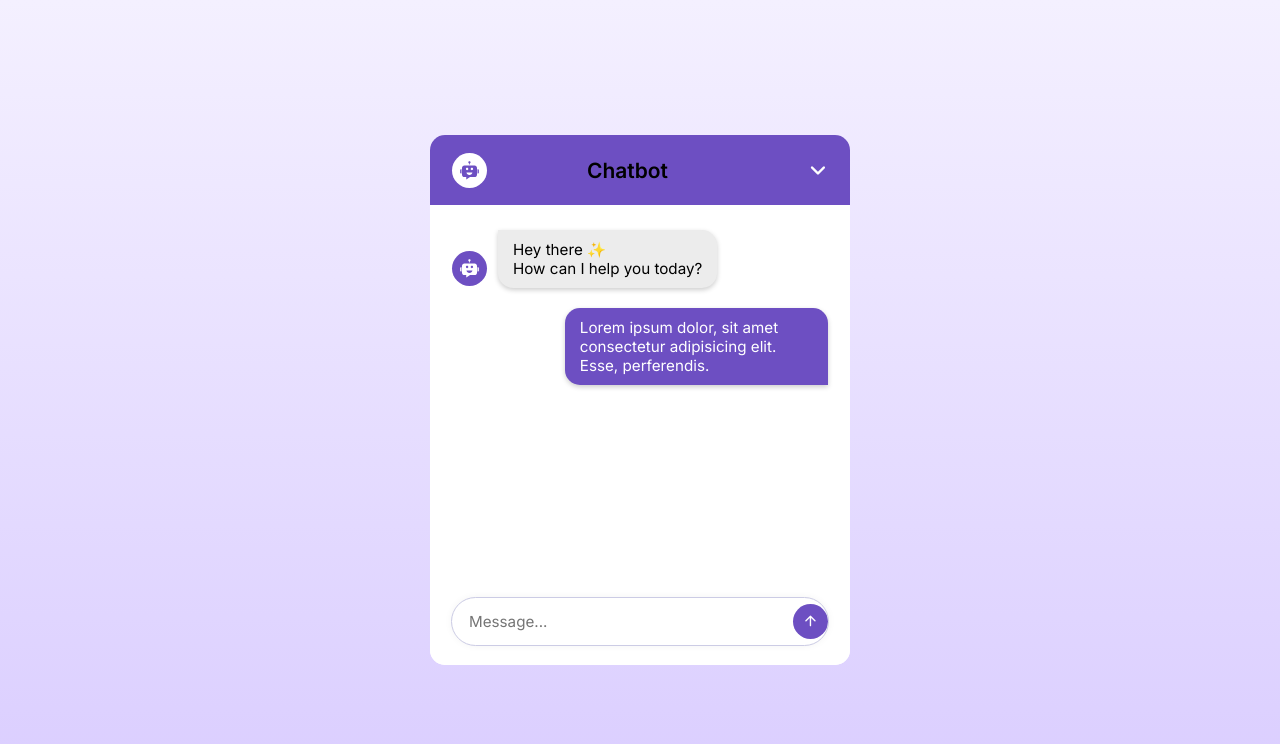
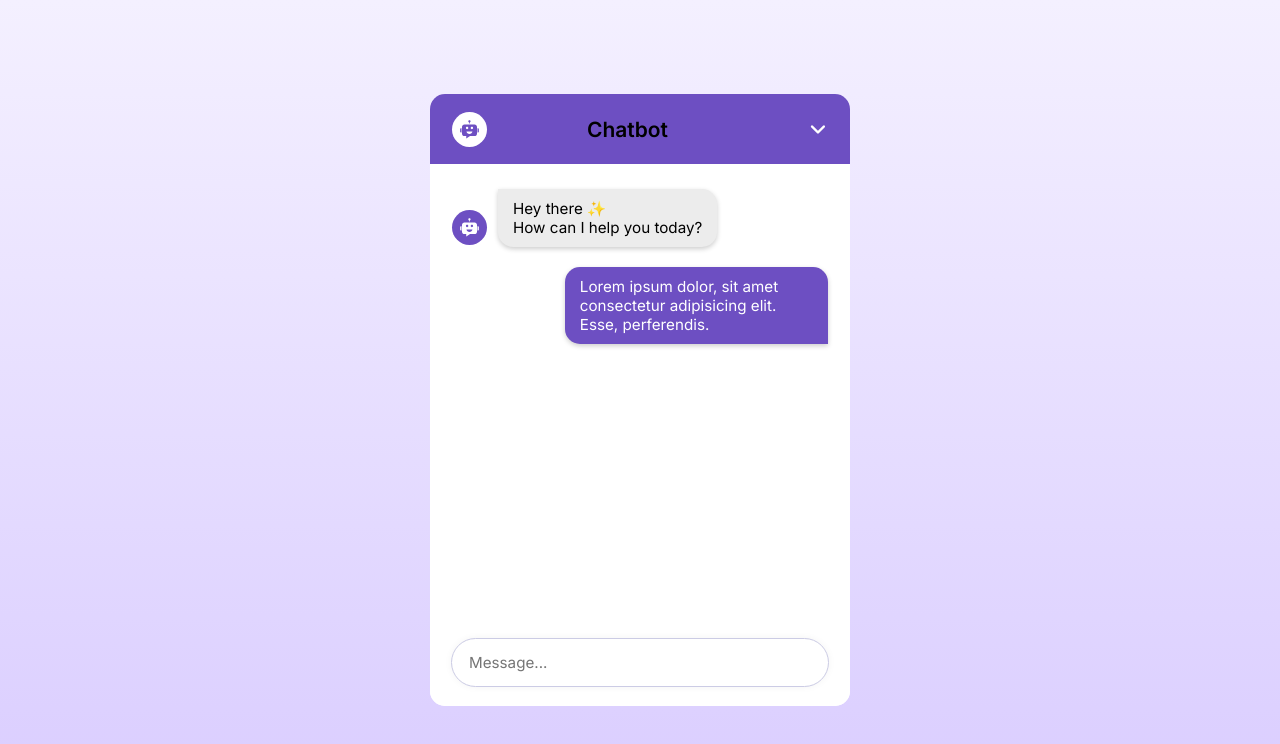
Before and after one commit to Vikash21s/Chatbot, a React (Vite) app: page / in a window 1280 px wide. Shown: the top 744 px of the page. Built offline with nearby package versions, Linux system fonts and the light colour scheme.

Commit message:
fix send button

```diff
--- a/src/index.css
+++ b/src/index.css
@@ -80,6 +80,7 @@ body {
   flex-direction: column;
   gap: 20px;
   height: 460px;
+  margin-bottom: 82px;
   overflow-y: auto;
   padding: 25px 22px;
 }
@@ -169,12 +170,13 @@ body {
   height: 35px;
   width: 35px;
   border: none;
+  display: none;
   outline: none;
   cursor: pointer;
   font-size: 1.15rem;
   color: #FFF;
   flex-shrink: 0;
-  margin-reght: 6px;
+  margin-right: 6px;
   border-radius: 50%;
   background: #6D4FC2;
   transition: 0.2s ease;
@@ -183,3 +185,6 @@ body {
 .chat-form button:hover {
   background: #593bab;
 }
+.chat-form .message-input:not(:placeholder-shown)~button {
+  display: block; /* Show the button when the input is not empty */
+}
```
